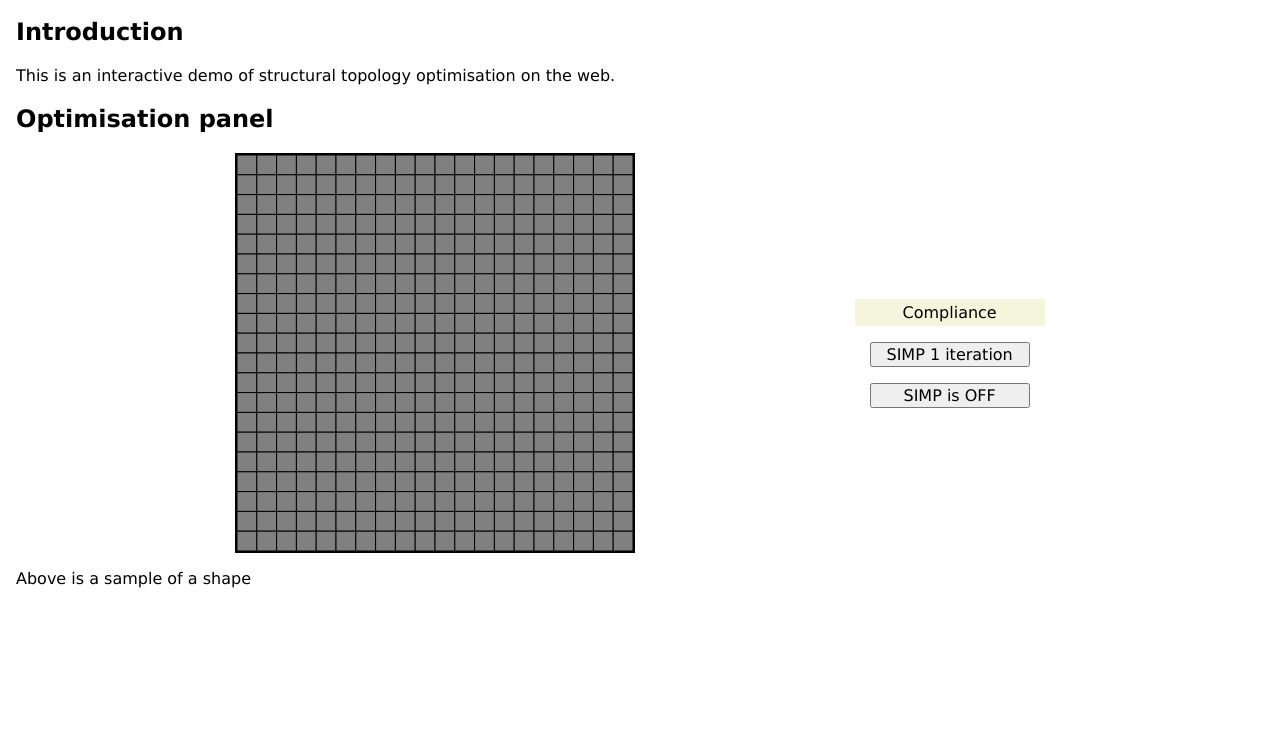
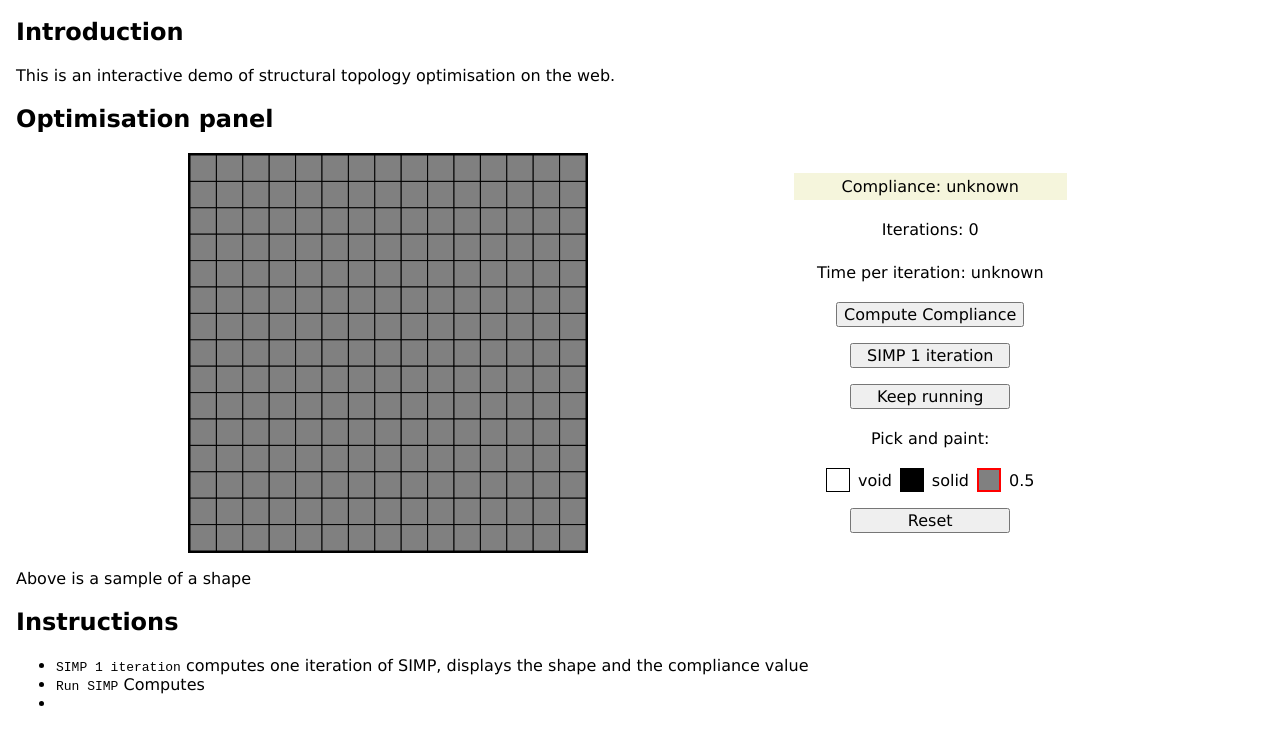
Before and after one commit to VivekTRamamoorthy/TopOptWeb, a plain HTML site: page index.html in a window 1280 px wide. Shown: the part 88-832 px from the top of the page. Before the commit the page ends 800 px from the top, so only its background shows below. Drawn offline with nearby package versions, Linux system fonts and the light colour scheme.

Commit message:
compute c, reset, keep running

```diff
--- a/SIMPcontrols.js
+++ b/SIMPcontrols.js
@@ -1,16 +1,80 @@
-var SIMPtoggle=0;
+
+// SIMP RUN AND STOP CONTROLS
+
+var SIMPisRunning=false;
 var toggleSIMP = function (e){
-    if(SIMPtoggle==0){
-    SIMPtoggle=1;
+    if(SIMPisRunning){
+        SIMPisRunning=false;
     SIMPbutton= document.getElementById("SIMPbutton");
-    SIMPbutton.innerText="SIMP is ON";
+    SIMPbutton.innerText="Keep running";
+
 
     }
-    else if(SIMPtoggle==1){
-        SIMPtoggle=0;
+    else {
+    SIMPisRunning=true;
     SIMPbutton= document.getElementById("SIMPbutton");
-    SIMPbutton.innerText="SIMP is OFF";
+    SIMPbutton.innerText="Stop";
+    SIMPupdateloop()
 
     }
-    return
 }
+
+
+function SIMPupdateloop(){
+    if (SIMPisRunning){
+        SIMP1generation()
+        window.requestAnimationFrame(SIMPupdateloop)
+    }
+}
+
+
+
+// PAINT CONTROLS
+
+var designVariableToPaint=0.5;
+
+var whitebox =document.getElementById('whitebox');
+var blackbox =document.getElementById('blackbox');
+var graybox =document.getElementById('graybox');
+
+whitebox.addEventListener('click',()=>{
+    designVariableToPaint = 0;
+    document.querySelectorAll(".box").forEach(elem=> elem.classList.remove("ispicked"))
+    whitebox.classList.add("ispicked")
+
+})
+blackbox.addEventListener('click',()=>{
+    designVariableToPaint = 1;
+    document.querySelectorAll(".box").forEach(elem=> elem.classList.remove("ispicked"))
+    blackbox.classList.add("ispicked")
+})
+graybox.addEventListener('click',()=>{
+    designVariableToPaint = 1;
+    document.querySelectorAll(".box").forEach(elem=> elem.classList.remove("ispicked"))
+    graybox.classList.add("ispicked")
+})
+
+
+
+var canvas =document.querySelector('canvas');
+var mouseDownIndicator=false
+
+canvas.addEventListener('mousedown',()=>{
+    mouseDownIndicator=true
+})
+canvas.addEventListener('mouseup',()=>{
+    mouseDownIndicator=false
+})
+canvas.addEventListener('mousemove',(event)=>{
+    if(mouseDownIndicator){
+    // console.log(event)
+    let mousex=event.layerX
+    let mousey=event.layerY
+    let col = Math.floor(mousex/canvas.clientWidth*nelx);
+    let row = Math.floor((mousey/canvas.clientHeight)*nely);
+    // console.log(mousex,canvas.width,mousey,canvas.height,row,col)
+
+    x[row][col]=designVariableToPaint;
+    image(sub(1,x))
+    }
+})
--- a/image.js
+++ b/image.js
@@ -3,14 +3,14 @@
 function image(img){
 
         // LOADING CANVAS
-        var canvas =document.querySelector('canvas');
-        var c=canvas.getContext('2d');
+        let canvas =document.querySelector('canvas');
+        let c=canvas.getContext('2d');
         canvas.width = canvas.clientWidth;
         canvas.height = canvas.clientHeight;
-        const nelx=img[0].length;
-        const  nely=img.length;
-        const pixelWidth=canvas.width/nelx;
-        const pixelHeight=canvas.height/nely;
+        let nelx=img[0].length;
+        let nely=img.length;
+        let pixelWidth=canvas.width/nelx;
+        let pixelHeight=canvas.height/nely;
         // PLOT SETTINGS
         c.lineWidth=1;
         c.font = "30px Arial ";
@@ -27,7 +27,6 @@ function image(img){
                         let xcoord=i*canvas.width/nelx;
                         let ycoord=j*canvas.height/nely;
                         c.fillRect(xcoord,ycoord,pixelWidth,pixelHeight);
-                        c.linestyle = '1px red';
                         c.strokeRect(xcoord,ycoord,pixelWidth,pixelHeight);
 
                 }
--- a/index.css
+++ b/index.css
@@ -13,6 +13,7 @@ canvas {
     height: min(50vh, 50vw) ;
     width: min(50vh, 50vw) ;
     background-color: rgba(0,0,0,0.1);
+    cursor: grabbing;
 }
 
 button {
@@ -26,6 +27,7 @@ button {
     flex-wrap: wrap;
     align-items: center;
     justify-content: center;
+    gap:.5rem;
 }
 .panel{
     justify-content: space-evenly;
@@ -36,12 +38,38 @@ button {
     align-items: center;
     text-align: center;
     justify-content: center;
+    gap:1rem;
 }
-.control-panel{
-    gap:1rem;
+
+
+.display-value-box{
+    padding:0.25rem 3rem ;
+
 }
 
 #compliancebox{
     background-color: beige;
-    padding:0.25rem 3rem ;
+
 }
+.box{
+    height:1.5rem;
+    width: 1.5rem;
+    border: 1px solid black;
+    cursor: grab;
+
+}
+
+.white{
+    background-color: white;
+
+}
+.black{
+    background-color: black;
+}
+.gray{
+    background-color: gray;
+}
+
+.ispicked{
+    border:2px solid red;
+}
--- a/index.html
+++ b/index.html
@@ -42,16 +42,39 @@
 
 			<div class="control-panel flex-column">
 
-				<div id='compliancebox' class="beige-hightlight"> Compliance</div>
+				<div id='compliancebox' class="display-value-box"> Compliance: unknown</div>
+				<div id='iterations' class="display-value-box" > Iterations: 0</div>
+				<div id='timeperiteration' class="display-value-box" > Time per iteration: unknown</div>
 
-				<button onclick="SIMPloop()">  SIMP 1 iteration</button>
-				<button onclick="toggleSIMP()" id="SIMPbutton"> SIMP is OFF </button>
+				<button onclick="computeAndUpdateCompliance()">Compute Compliance</button>
+				<button onclick="SIMP1generation()">SIMP 1 iteration</button>
+				<button onclick="toggleSIMP()" id="SIMPbutton">Keep running</button>
+				<div class="display-value-box" > Pick and paint: </div>
+				<div class="flex-row">
+					<div class="box white" id="whitebox"></div> void
+					<div class="box black" id="blackbox"></div> solid
+					<div class="box gray ispicked" id="graybox"></div> 0.5
+				</div>
+				<button onclick="SIMPreset()">Reset</button>
 			</div>
 
 		</div>
 
 		<p>Above is a sample of a shape</p>
 
+	</section>
+
+	<section>
+		<h2>Instructions</h2>
+		<ul>
+			<li> <code>SIMP 1 iteration</code> computes one iteration of SIMP, displays the shape and the compliance value
+			</li>
+			<li>
+				<code>Run SIMP</code> Computes
+
+			</li>
+			<li></li>
+		</ul>
 	</section>
 
 	<footer>
--- a/main.js
+++ b/main.js
@@ -1,10 +1,9 @@
 // This function computes
 
 // SAMPLE SHAPE
-tic()
 
 
-var nelx=20,nely=20, volfrac=0.5,penal=2,rmin=1,ft=2;
+var nelx=15,nely=15, volfrac=0.5,penal=2,rmin=1,ft=2;
 var x=mul(volfrac,ones(nelx,nely))
 image(x);
 
@@ -22,34 +21,35 @@ const A12 = [[-6, -3, 0, 3],[ -3, -6, -3, -6],[ 0, -3, -6, 3],[ 3 ,-6 ,3 ,-6]];
 const B11 = [[-4, 3, -2, 9],[ 3, -4, -9, 4],[ -2, -9, -4, -3],[ 9, 4, -3 ,-4]];
 const B12 = [[ 2, -3, 4, -9],[ -3, 2, 9, -2],[ 4, 9 ,2 ,3],[ -9, -2, 3, 2]];
 
-var temp1 = concatCols(concatRows(A11,A12),concatRows(transpose(A12),A11));
-var temp2= concatCols(concatRows(B11,B12),concatRows(transpose(B12),B11));
+let temp1 = concatCols(concatRows(A11,A12),concatRows(transpose(A12),A11));
+let temp2= concatCols(concatRows(B11,B12),concatRows(transpose(B12),B11));
 var KE=mul(1/(1-nu**2)/24,  add(temp1,mul(temp2,nu))  );
 
-var nodenrs = reshape([range(1,(1+nelx)*(1+nely))],1+nely,1+nelx )
+const nodenrs = reshape([range(1,(1+nelx)*(1+nely))],1+nely,1+nelx )
 
 temp1= add(1,mul(2, get(nodenrs,range(1,nodenrs.length-1),range(1,nodenrs[0].length-1) ) ))
-var edofVec =  reshape(temp1,nelx*nely,1);
+const edofVec =  reshape(temp1,nelx*nely,1);
 
 temp1 = repmat(edofVec,1,8);
 temp2=repmat([[0, 1, 2*nely+2, 2*nely+3, 2*nely+0,2*nely+1, -2, -1]],nelx*nely,1);
-var edofMat = add(temp1,temp2)
+const edofMat = add(temp1,temp2)
 
-var iK= reshape(transpose(kron(edofMat,ones(8,1))) , 64*nelx*nely,1)
+const iK= reshape(transpose(kron(edofMat,ones(8,1))) , 64*nelx*nely,1)
 
-var jK= reshape(transpose(kron(edofMat,ones(1,8))) , 64*nelx*nely,1)
+const jK= reshape(transpose(kron(edofMat,ones(1,8))) , 64*nelx*nely,1)
 
 // DEFINE LOADS AND SUPPORTS (HALF MBB-BEAM)
-var F=zeros(2*(nely+1)*(nelx+1),1)
-F[1]=[-1];
+temp1=zeros(2*(nely+1)*(nelx+1),1)
+temp1[1]=[-1];
+const F =temp1;
 
 var U = zeros(2*(nely+1)*(nelx+1),1);
 
-fixeddofs = union(range(1,2,2*(nely+1)),2*(nelx+1)*(nely+1));
+const fixeddofs = union(range(1,2,2*(nely+1)),2*(nelx+1)*(nely+1));
 
-var alldofs = range(1,2*(nely+1)*(nelx+1));
+const alldofs = range(1,2*(nely+1)*(nelx+1));
 
-var freedofs = setdiff(alldofs,fixeddofs);
+const freedofs = setdiff(alldofs,fixeddofs);
 
 
 var H=eye(nelx*nely);
@@ -69,11 +69,12 @@ var change=1;
 var ce,c,dc, lmid,l1,l2,move,lmid ;
 
 
-var SIMPloop= function(){
+var SIMP1generation= function(){
+    tic()
 
     console.log('It: ', loop)
     //     FE-ANALYSIS
-    temp1=add(mul(pow( transpose(colon(xPhys)), penal),E0-Emin),Emin);
+    let temp1=add(mul(pow( transpose(colon(xPhys)), penal),E0-Emin),Emin);
     sK=reshape( mul(colon(KE),temp1), 64*nelx*nely,1);
     K = sparse(iK,jK,sK,alldofs.length,alldofs.length);
     Kfree=get(K,freedofs,freedofs);
@@ -105,8 +106,9 @@ var SIMPloop= function(){
 
     //     OPTIMALITY CRITERIA UPDATE OF DESIGN VARIABLES AND PHYSICAL DENSITIES
     l1 = 0, l2 = 1e9, move = 0.2;
-    compliancebox=document.getElementById('compliancebox');
-    compliancebox.innerHTML='c = '+c.toPrecision(4);
+
+    updateDisplayedValues()
+
 
     whileloopcounter=0;
     while((l2-l1)/(l1+l2)>0.001){
@@ -134,7 +136,7 @@ var SIMPloop= function(){
         if (sum(colon(xPhys)) > volfrac*nelx*nely){
             l1 = lmid;
         } else {
-                l2 = lmid;
+            l2 = lmid;
         }
 
 
@@ -149,12 +151,90 @@ var SIMPloop= function(){
     change = max(abs( sub(colon(xnew),colon(x))  )  ,[],1)
 
     x=deepcopy(xnew)
-
-
     image(sub(1,x));
     loop++;
 }
 
 
+var avgTimePerItr
 
-toc()
+function updateDisplayedValues(){
+    let compliancebox=document.getElementById('compliancebox');
+    compliancebox.innerText='c = '+c.toPrecision(4);
+
+    let time =toc()
+
+    if (loop==0){
+        avgTimePerItr= time
+    }else{
+        avgTimePerItr = (avgTimePerItr*(loop+1)+time)/(loop+2)
+    }
+    let timebox=document.getElementById('timeperiteration');
+    timebox.innerText='Time per itr. : '+avgTimePerItr.toPrecision(4) + ' s';
+
+    let iterationbox=document.getElementById('iterations');
+    iterationbox.innerText='Iterations : '+(loop+1).toString();
+}
+
+
+function computeAndUpdateCompliance(){
+    tic()
+    let temp1=add(mul(pow( transpose(colon(xPhys)), penal),E0-Emin),Emin);
+    sK=reshape( mul(colon(KE),temp1), 64*nelx*nely,1);
+    K = sparse(iK,jK,sK,alldofs.length,alldofs.length);
+    Kfree=get(K,freedofs,freedofs);
+    Ffree=get(F,freedofs,[1]);
+
+    // TESTING AN EXAMPLE
+    inputF=transpose(Ffree);
+    Ufree=mldivide(transpose(Kfree),inputF[0])
+    U=new Array(alldofs.length).fill().map(x=>0);
+    for (let i=0;i<freedofs.length; i++)
+    {
+        U[freedofs[i]-1]=Ufree[i];
+    }
+    U=transpose(U);
+
+    //     %% OBJECTIVE FUNCTION AND SENSITIVITY ANALYSIS
+    UedofMat = zeros(size(edofMat));
+    for (let row = 0; row < UedofMat.length; row++) {
+        for (let col = 0; col < UedofMat[0].length; col++) {
+            UedofMat[row][col] = U[edofMat[row][col] - 1];
+        }
+    }
+    ce=reshape( sum( dotmul(mul(UedofMat,KE),UedofMat) , 2), nely,nelx); // verified with matlab upto this point
+    c= sum( sum(  dotmul(add (Emin, mul( pow(xPhys,penal),E0-Emin ) ) ,ce  ),1 ),2);
+    console.log('compliance = '+c)
+    c=c[0][0]; // converting single element matrix to a number
+    dc =dotmul( mul(-penal*(E0-Emin),pow( xPhys,penal-1)) , ce);
+    dv=ones(nely,nelx);
+
+    //     OPTIMALITY CRITERIA UPDATE OF DESIGN VARIABLES AND PHYSICAL DENSITIES
+    l1 = 0, l2 = 1e9, move = 0.2;
+
+    updateDisplayedValues()
+
+
+
+}
+
+function SIMPreset(){
+    let temp1 = concatCols(concatRows(A11,A12),concatRows(transpose(A12),A11));
+    let temp2= concatCols(concatRows(B11,B12),concatRows(transpose(B12),B11));
+    KE=mul(1/(1-nu**2)/24,  add(temp1,mul(temp2,nu))  );
+
+    U = zeros(2*(nely+1)*(nelx+1),1);
+
+    H=eye(nelx*nely);
+    Hs=ones(nelx*nely,1);
+
+
+    // %% INITIALIZE ITERATION
+    x=repmat([[volfrac]],nely,nelx); // the double square bracket is because repmat first argument must be a matrix
+
+    xPhys=deepcopy(x);
+    loop=0;
+    change=1;
+    image(sub(1,x));
+
+}
```
